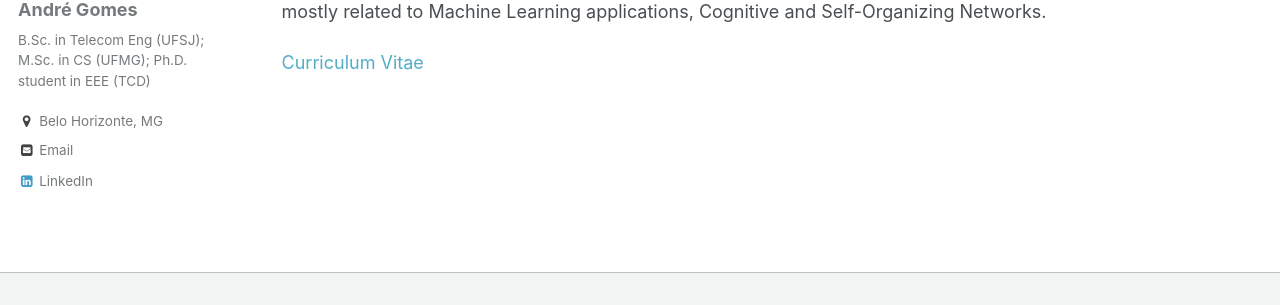
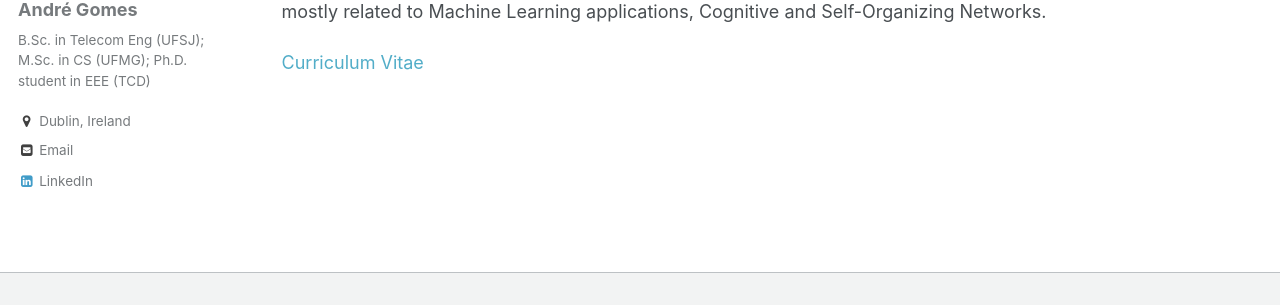
Before and after one commit to avgsg/avgsg.github.io, a Jekyll site: the page built from _pages/about.md, in a window 1280 px wide. Shown: the part 351-656 px from the top of the page. Built offline with Jekyll 4.4.1, drawn with Linux system fonts in a browser that asks for light colours.

Commit message:
update cv

```diff
--- a/_config.yml
+++ b/_config.yml
@@ -81,10 +81,10 @@
   name             : "André Gomes"
   avatar           : "photo.jpeg"
   bio              : "B.Sc. in Telecom Eng (UFSJ); M.Sc. in CS (UFMG); Ph.D. student in EEE (TCD)"
-  location         : "Belo Horizonte, MG"
+  location         : "Dublin, Ireland"
   employer         :
   googlescholar    :
-  email            :  "gomessaa@tcd.ie"
+  email            :  "gsgandr3@gmail.com"
   uri              :
   bitbucket        :
   codepen          :
```
